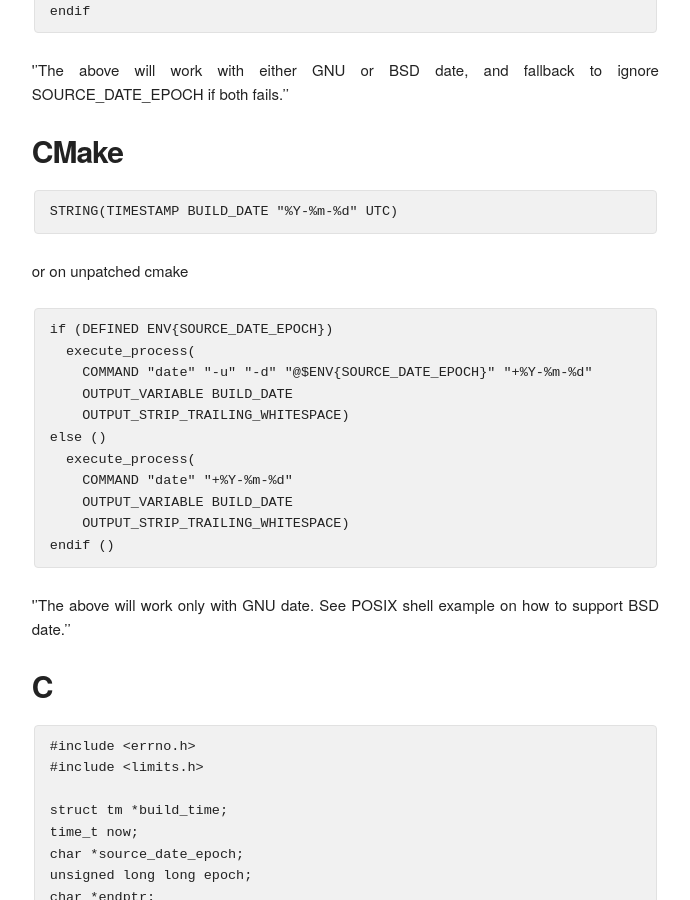
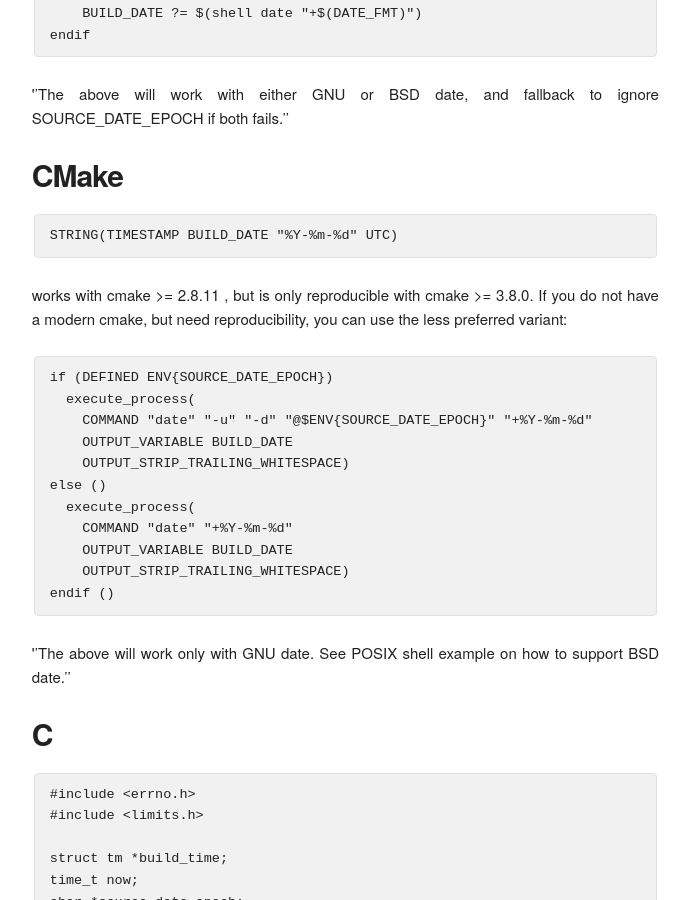
Before and after one commit to prototypefund/reproducible-website, a Jekyll site: the page built from _docs/source-date-epoch.md, in a window 1280 px wide and 900 px high, scrolled down 3365 px. Shown: the whole window, without its empty margins (461-1151 px from the left). Built offline with Jekyll 4.4.1, drawn with Linux system fonts in a browser that asks for light colours; some web fonts are replaced; some of the changed text lies outside the part shown.

Commit message:
docs/S_D_E: update cmake info

````diff
--- a/_docs/source-date-epoch.md
+++ b/_docs/source-date-epoch.md
@@ -52,8 +52,9 @@
 
 We are persuading upstream tools to support this directly. You may help by writing patches for these tools; please add links to the bug reports here so we know, and to act as an example resource for future patch writers.
 
- Pending:: [gettext](https://bugs.debian.org/792687), [qt4-x11](https://bugs.debian.org/794681) [cmake upstream](https://gitlab.kitware.com/cmake/cmake/merge_requests/432)
+ Pending:: [gettext](https://bugs.debian.org/792687), [qt4-x11](https://bugs.debian.org/794681)
  Complete::
+  * [cmake](https://gitlab.kitware.com/cmake/cmake/merge_requests/432) (>= 3.8.0)
   * [docbook-utils](https://bugs.debian.org/800797) (Debian >= 0.6.14-3.1, upstream TODO)
   * [doxygen](https://bugs.debian.org/792201) (>= [1.8.12](https://github.com/doxygen/doxygen/commit/9a2c7bbfb0c53b4532db7280e6804c7ce76d70a3), Debian pending)
   * [debhelper](https://bugs.debian.org/791823) (>= 9.20151004)
@@ -128,7 +129,8 @@
 STRING(TIMESTAMP BUILD_DATE "%Y-%m-%d" UTC)
 ```
 
-or on unpatched cmake
+works with cmake >= 2.8.11 , but is only reproducible with cmake >= 3.8.0.
+If you do not have a modern cmake, but need reproducibility, you can use the less preferred variant:
 
 ```
 if (DEFINED ENV{SOURCE_DATE_EPOCH})
````
